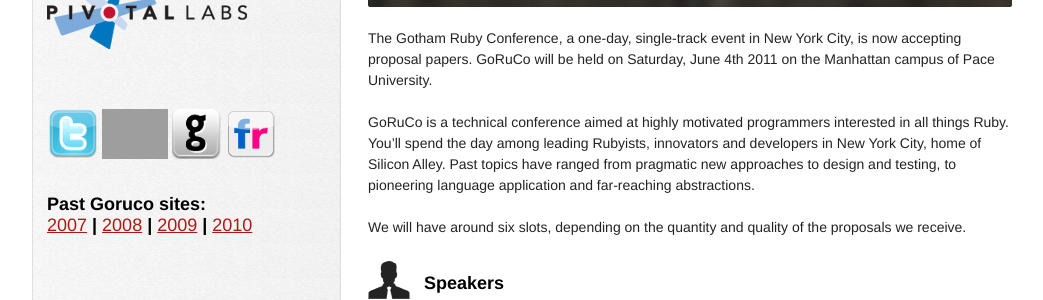
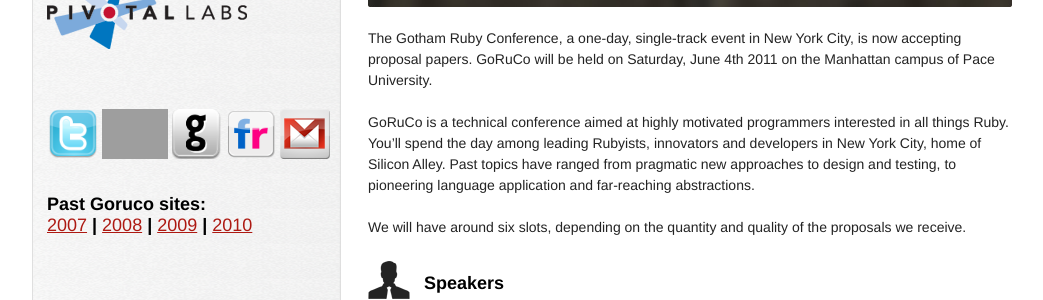
Before and after one commit to matschaffer/redsnakephilly.org, a Jekyll site: the page built from index.html, in a window 1280 px wide. Shown: the part 736-1036 px from the top of the page, without its empty margins (118-1161 px from the left). Built offline with Jekyll 4.4.1, drawn with Linux system fonts in a browser that asks for light colours; the list of posts is cut into pages by our own code; grey boxes are pictures that could not be loaded.

Commit message:
email logo icon

```diff
--- a/_layouts/default.html
+++ b/_layouts/default.html
@@ -20,19 +20,19 @@
             <a id="sponsors" href="/sponsors/">Sponsors</a>
             <a id="organizers" href="/organizers/">Organizers</a>
           </div> <!-- nav -->
-           <div style="margin-bottom: 20px;" id="sponsors">
+          <div style="margin-bottom: 20px;" id="sponsors">
             <p style="font-size:18px; font-weight:bold; margin-left:15px; text-decoration:underline;">Gold Sponsors:</p>
             <a href="http://bluebox.net"><img src="../images/content/box.png" style="margin-left:15px;" /></a><br /><br /><br />
             <p style="font-size:18px; font-weight:bold; margin-left:15px; text-decoration:underline;">Silver Sponsors:</p>
              <a href="http://http://efficiency20.com"><img src="../images/content/eff.png" style="margin-left:15px;margin-top:10px;" /><br /><br /><br />
                <a href="http://pivotallabs.com"><img src="../images/content/pivotal.png" style="margin-left:15px;" />
           </div>
-
           <div id="linksWrapper">
             <a href="http://www.twitter.com/#!/goruco"><img src="/images/chrome/twitter-logo.png" alt="twitter" /></a>
             <a href="http://www.vimeo.com/goruco"><img src="/images/chrome/vimeo-logo.png" alt="vimeo" /></a>
             <a href="http://www.github.com/goruco"><img src="/images/chrome/github-logo.png" alt="github" /></a>
             <a href="http://www.flickr.com/search/?q=goruco&f=hp"><img src="/images/chrome/flickr-logo.png" alt="flickr" /></a>
+            <a href="mailto:info@goruco.com"><img src="/images/chrome/mail-icon.png" alt="email" /></a>
           </div>
           <!--<div class="schedule">-->
             <!--<table>-->
@@ -94,7 +94,7 @@
             <a href="http://2009.goruco.com">2009</a> |
             <a href="http://2010.goruco.com">2010</a>
           </div>
-                 </div> <!-- sidebar -->
+        </div> <!-- sidebar -->
         <div id='content'>
           {{ content }}
         </div> <!-- content -->
```
Also changed, not shown: images/chrome/email-logo.png (deleted), images/chrome/mail-icon.png (added), 13 other files.
